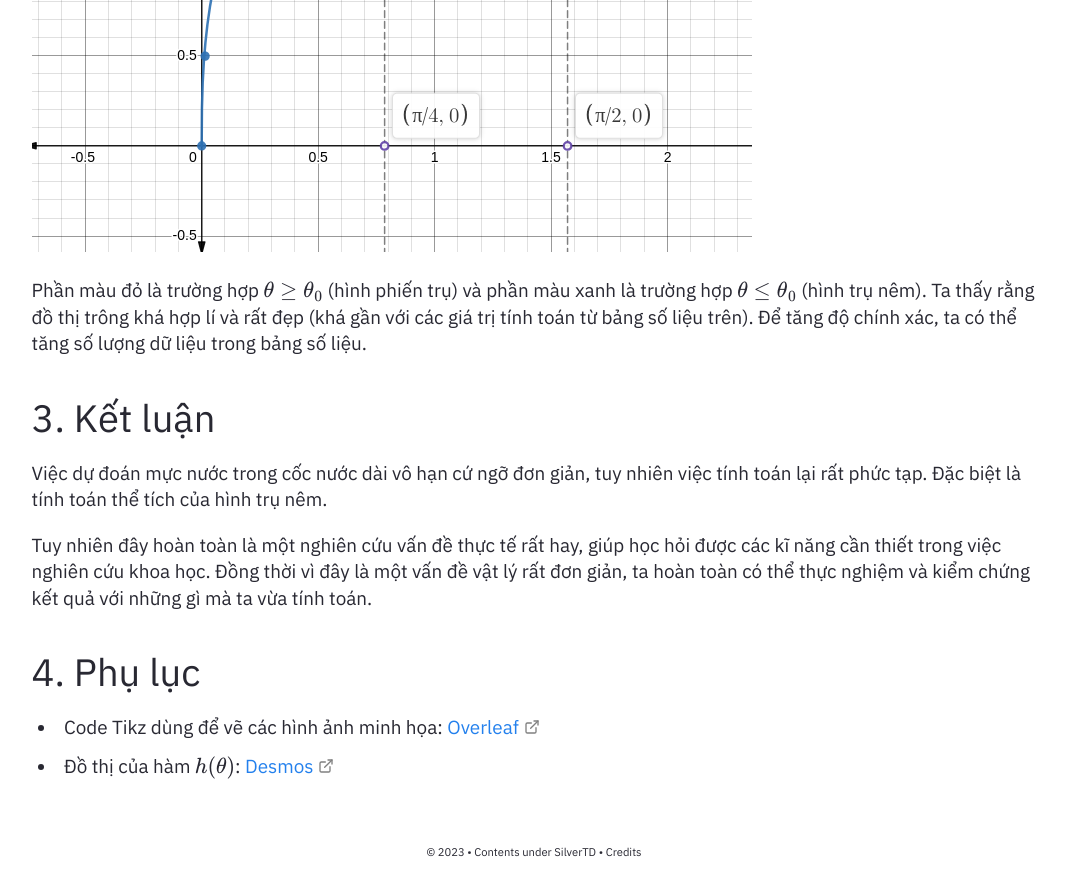
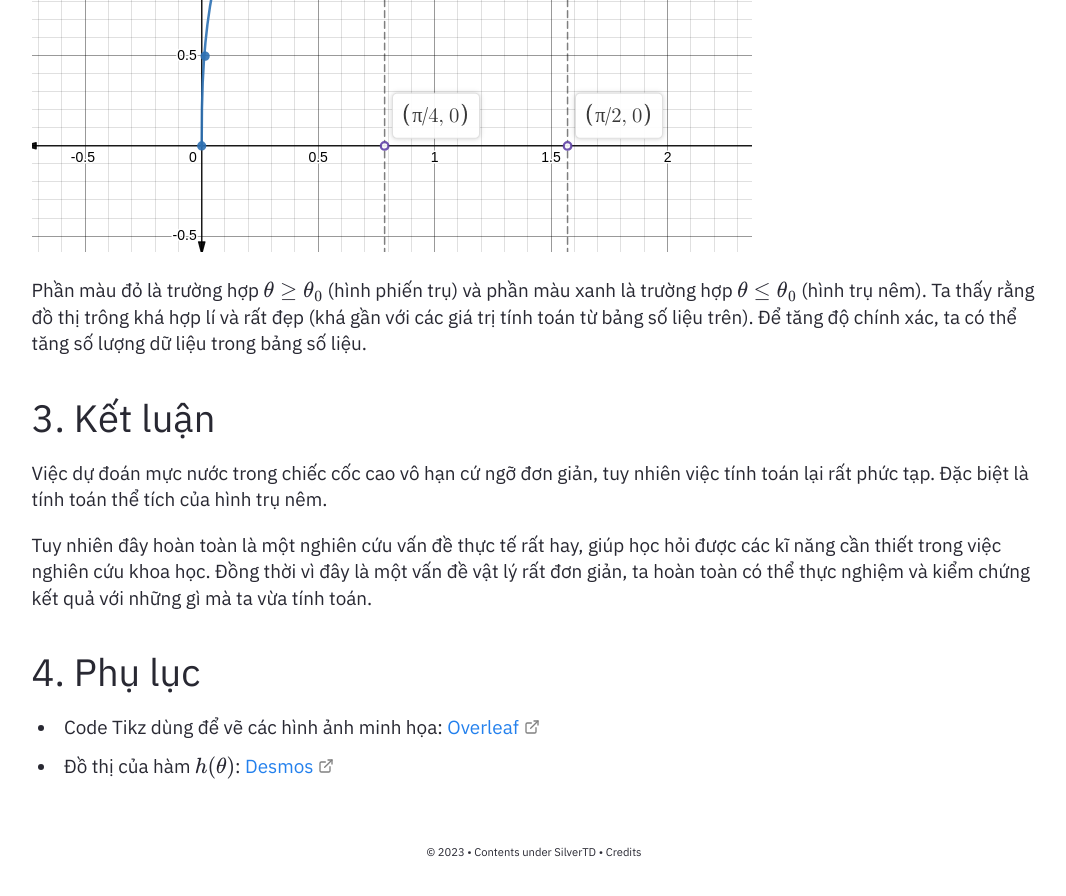
Before and after one commit to SilverTD/SilverTD.github.io, a Jekyll site: the page built from _posts/2024-1-18-Muc-Nuoc-trong-Chiec-Coc-Cao-Vo-Han.md, in a window 1280 px wide and 900 px high, scrolled down 7084 px. Shown: the top 896 px of the window, without its empty margins (106-1172 px from the left). Built offline with Jekyll 4.4.1, drawn with Linux system fonts in a browser that asks for light colours; formulas are drawn with MathJax 3.

Commit message:
Update and rename 2024-1-18-Muc-Nuoc-trong-Coc-Nuoc-Dai-Vo-Han.md to 2024-1-18-Muc-Nuoc-trong-Chiec-Coc-Cao-Vo-Han.md

```diff
--- a/_posts/2024-1-18-Muc-Nuoc-trong-Coc-Nuoc-Dai-Vo-Han.md
+++ b/_posts/2024-1-18-Muc-Nuoc-trong-Chiec-Coc-Cao-Vo-Han.md
@@ -173,7 +173,7 @@ Bên dưới là đồ thị kết hợp cả 2 trường hợp:
 Phần màu đỏ là trường hợp $\theta \geq \theta_0$ (hình phiến trụ) và phần màu xanh là trường hợp $\theta \leq \theta_0$ (hình trụ nêm). Ta thấy rằng đồ thị trông khá hợp lí và rất đẹp (khá gần với các giá trị tính toán từ bảng số liệu trên). Để tăng độ chính xác, ta có thể tăng số lượng dữ liệu trong bảng số liệu.
 
 # 3. Kết luận
-Việc dự đoán mực nước trong cốc nước dài vô hạn cứ ngỡ đơn giản, tuy nhiên việc tính toán lại rất phức tạp. Đặc biệt là tính toán thể tích của hình trụ nêm.
+Việc dự đoán mực nước trong chiếc cốc cao vô hạn cứ ngỡ đơn giản, tuy nhiên việc tính toán lại rất phức tạp. Đặc biệt là tính toán thể tích của hình trụ nêm.
 
 Tuy nhiên đây hoàn toàn là một nghiên cứu vấn đề thực tế rất hay, giúp học hỏi được các kĩ năng cần thiết trong việc nghiên cứu khoa học. Đồng thời vì đây là một vấn đề vật lý rất đơn giản, ta hoàn toàn có thể thực nghiệm và kiểm chứng kết quả với những gì mà ta vừa tính toán.
 
```
